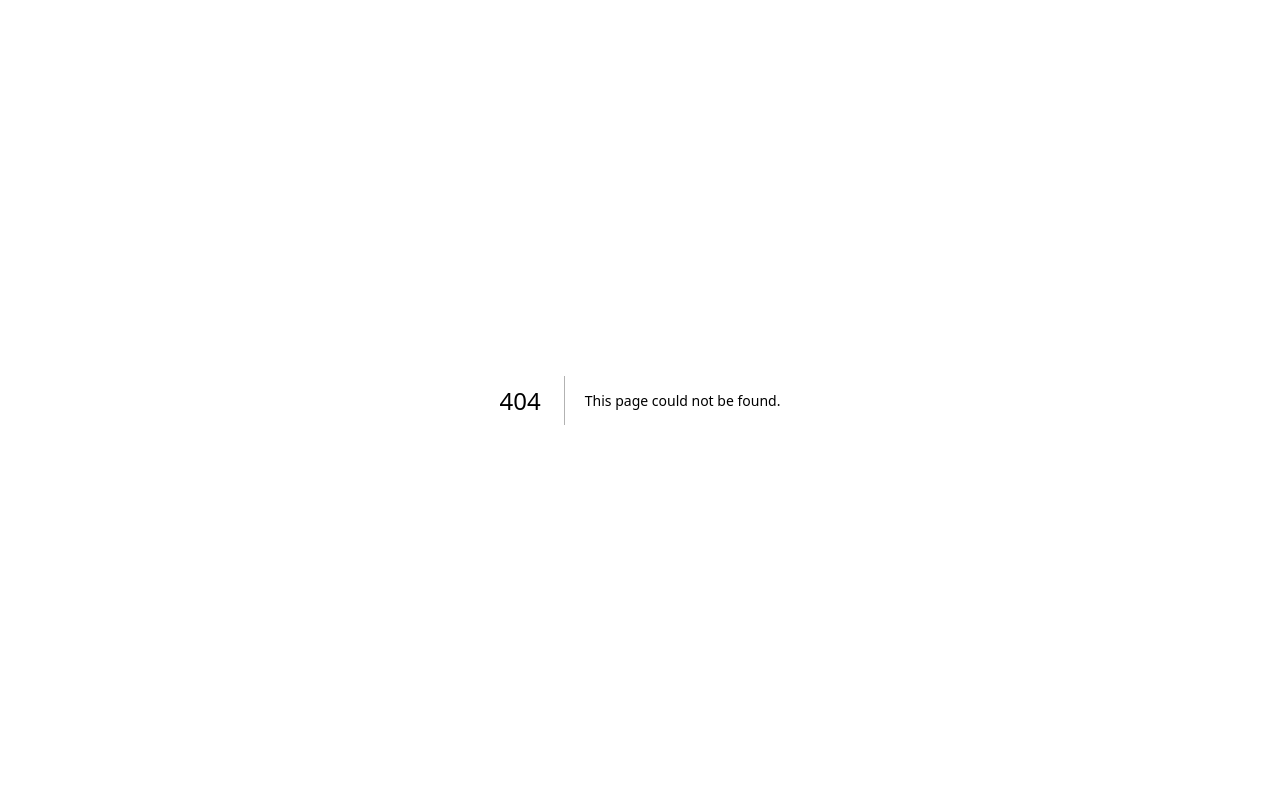
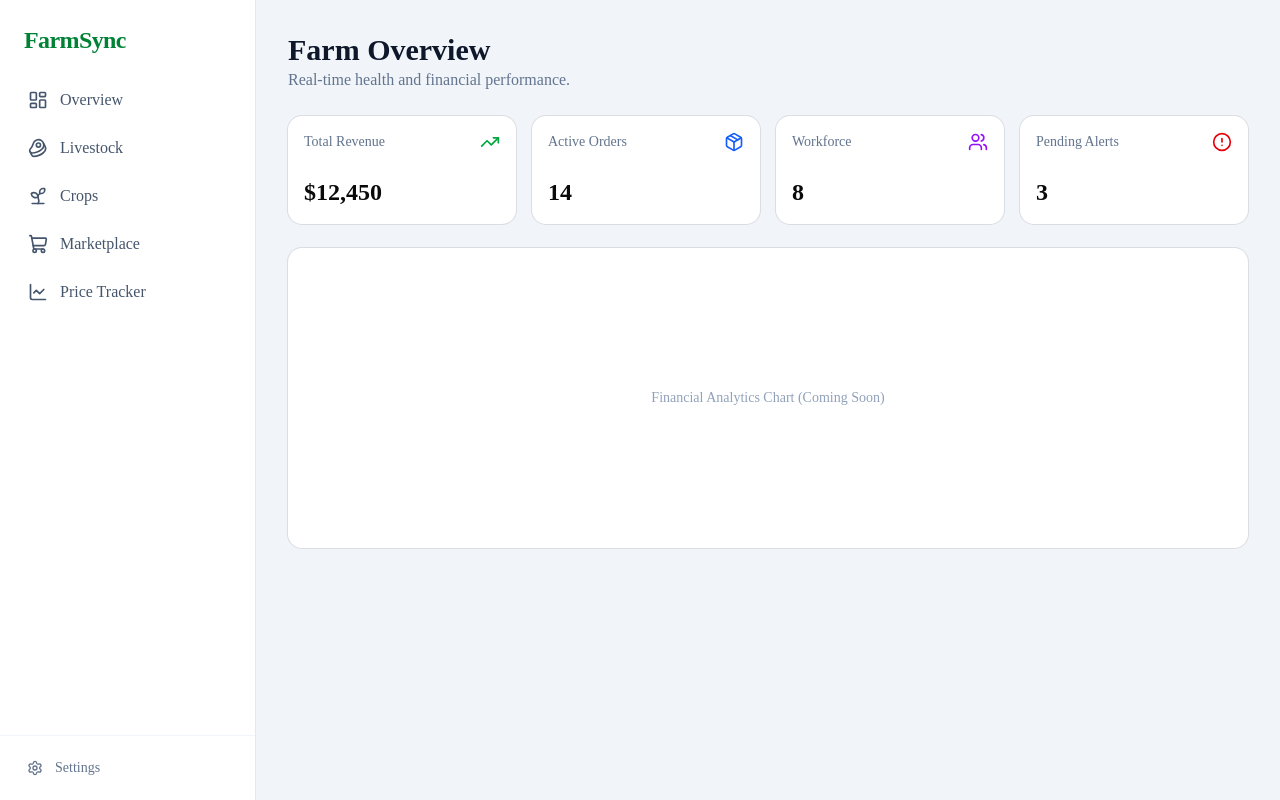
Before and after one commit to Daniel-Kinara/agtech-fmis, a Next.js app: page /dashboard in a window 1280 px wide. Before the commit this address had no page. Built offline with nearby package versions, Linux system fonts and the light colour scheme.

Commit message:
feat: create farm dashboard overview page with summary statistics cards

```diff
--- /dev/null
+++ b/app/dashboard/page.tsx
@@ -0,0 +1,40 @@
+import React from 'react';
+import { Card, CardContent, CardHeader, CardTitle } from "@/components/ui/card";
+import { TrendingUp, Users, Package, AlertCircle } from "lucide-react";
+
+export default function DashboardOverview() {
+  const stats = [
+    { name: "Total Revenue", value: "$12,450", icon: TrendingUp, color: "text-green-600" },
+    { name: "Active Orders", value: "14", icon: Package, color: "text-blue-600" },
+    { name: "Workforce", value: "8", icon: Users, color: "text-purple-600" },
+    { name: "Pending Alerts", value: "3", icon: AlertCircle, color: "text-red-600" },
+  ];
+
+  return (
+    <div className="space-y-6">
+      <div>
+        <h1 className="text-3xl font-bold text-slate-900">Farm Overview</h1>
+        <p className="text-slate-500">Real-time health and financial performance.</p>
+      </div>
+
+      <div className="grid grid-cols-1 sm:grid-cols-2 lg:grid-cols-4 gap-4">
+        {stats.map((stat) => (
+          <Card key={stat.name}>
+            <CardHeader className="flex flex-row items-center justify-between pb-2">
+              <CardTitle className="text-sm font-medium text-slate-500">{stat.name}</CardTitle>
+              <stat.icon className={`h-5 w-5 ${stat.color}`} />
+            </CardHeader>
+            <CardContent>
+              <div className="text-2xl font-bold">{stat.value}</div>
+            </CardContent>
+          </Card>
+        ))}
+      </div>
+
+      {/* Placeholder for Financial Charts */}
+      <Card className="h-[300px] flex items-center justify-center border-dashed">
+        <p className="text-slate-400 font-medium">Financial Analytics Chart (Coming Soon)</p>
+      </Card>
+    </div>
+  );
+}
```
